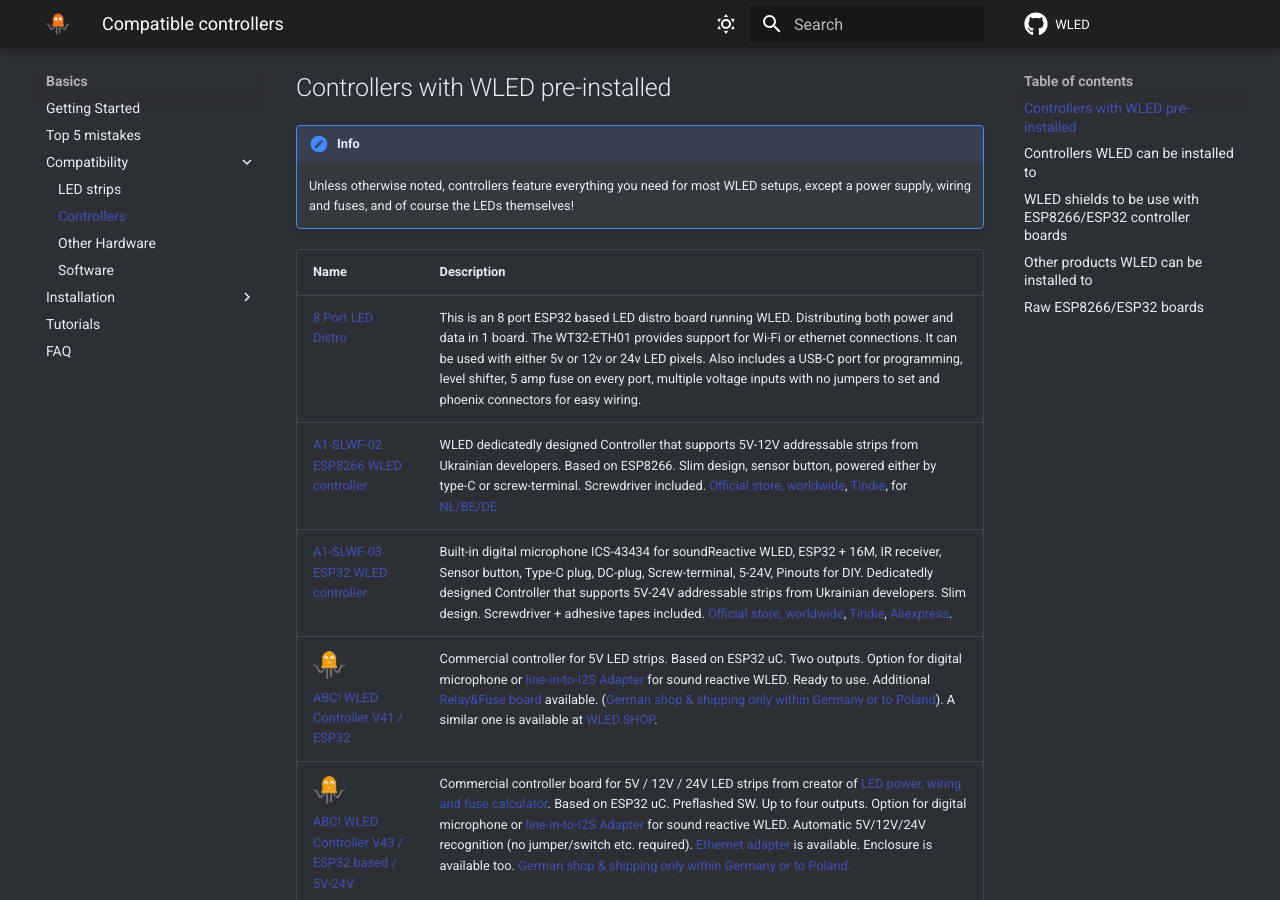
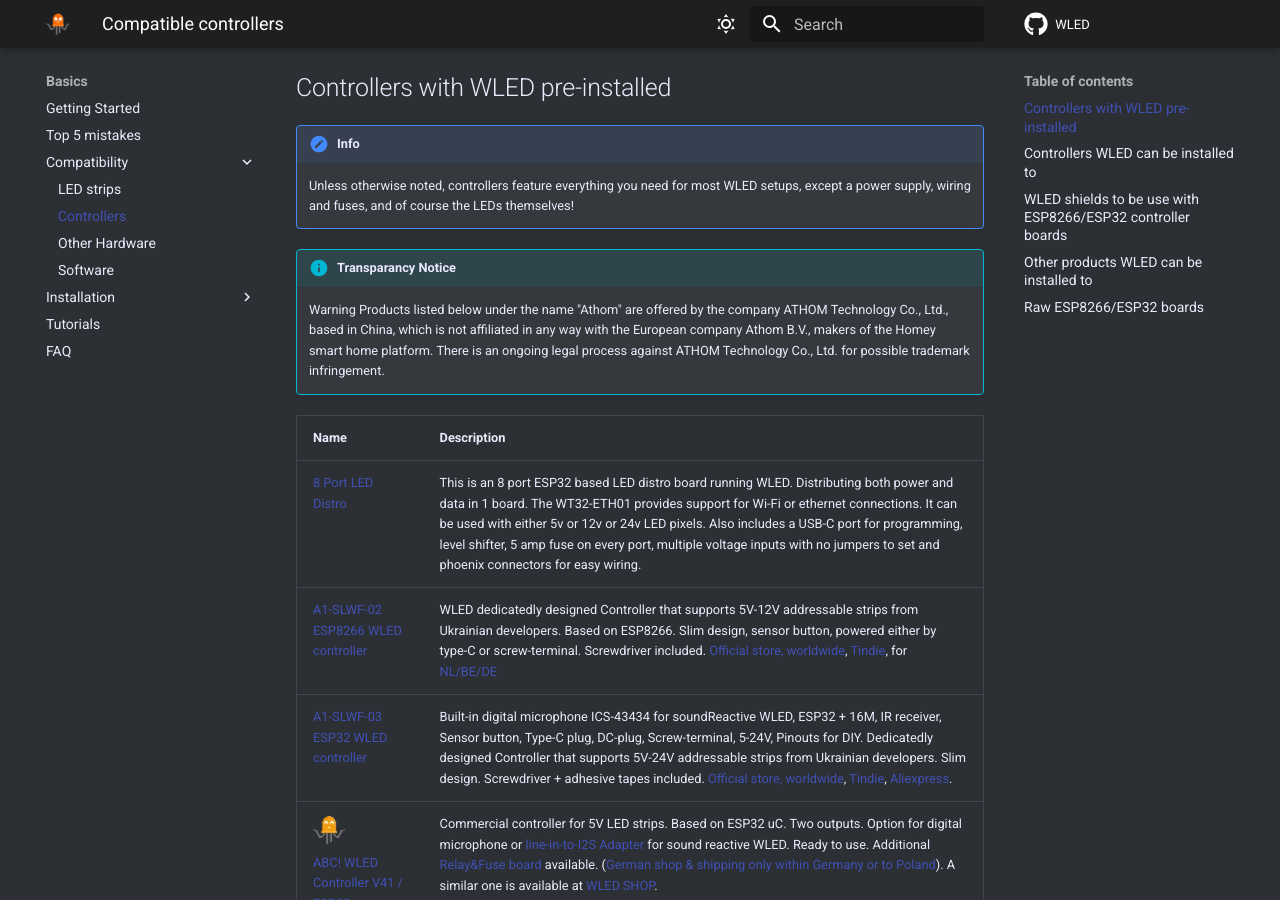
Before and after one commit to Aircoookie/WLED-Docs, an MkDocs documentation site: the page built from docs/basics/compatible-controllers.md, in a window 1280 px wide and 900 px high, scrolled down 1892 px. Built offline with MkDocs 1.6.1 and Material for MkDocs 9.7.7, drawn with Linux system fonts in a browser that asks for light colours; comment, search, counter and statistics services are not loaded.

Commit message:
Add possible trademark infringement transparency notice (see #195)

```diff
--- a/docs/basics/compatible-controllers.md
+++ b/docs/basics/compatible-controllers.md
@@ -30,6 +30,9 @@
 
 !!! check "Info"
     Unless otherwise noted, controllers feature everything you need for most WLED setups, except a power supply, wiring and fuses, and of course the LEDs themselves!
+
+!!! info "Transparancy Notice"
+    Warning Products listed below under the name "Athom" are offered by the company ATHOM Technology Co., Ltd., based in China, which is not affiliated in any way with the European company Athom B.V., makers of the Homey smart home platform.     There is an ongoing legal process against ATHOM Technology Co., Ltd. for possible trademark infringement.
 
 | Name | Description |
 |---|---|
```
